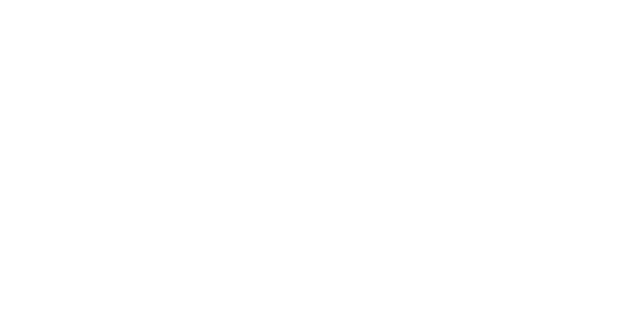
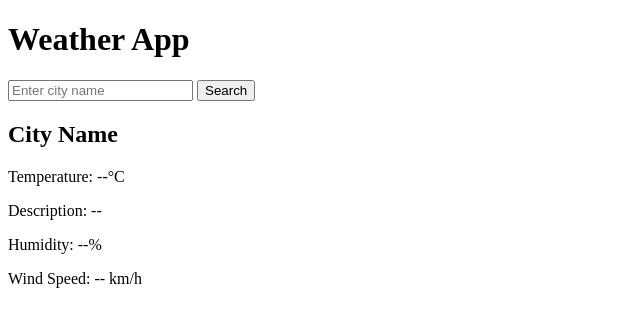
Before and after one commit to DSGC-222220993/weatherPage, a plain HTML site: page index.html in a window 1280 px wide. Shown: the whole page, without its empty margins (0-640 px from the left). Drawn offline with Linux system fonts and the light colour scheme.

Commit message:
feat: estructura principal HTML

```diff
--- a/index.html
+++ b/index.html
@@ -1,10 +1,33 @@
 <!DOCTYPE html>
 <html lang="en">
+
 <head>
     <meta charset="UTF-8">
     <meta name="viewport" content="width=device-width, initial-scale=1.0">
-    <title>Sample HTML Page</title>
+    <title>Weather App</title>
+    <link href="https://fonts.googleapis.com/css2?family=Poppins:wght@300;400;600&display=swap" rel="stylesheet">
     <link rel="stylesheet" href="styles.css">
 </head>
-<body>      </body>
+
+<body>
+    <main class="weather-container">
+       <h1 class="app-title">Weather App</h1>
+
+       <div class="search-section">
+            <input type="text" id="city-input" placeholder="Enter city name" />
+            <button id="search-button">Search</button>
+        </div>
+
+        <div class="weather-display">
+            <h2 id="city-name">City Name</h2>
+            <p id="temperature">Temperature: --°C</p>
+            <p id="description">Description: --</p>
+            <p id="humidity">Humidity: --%</p>
+            <p id="wind-speed">Wind Speed: -- km/h</p>
+        </div>
+
+        <p id="message" class="message"></p>
+    </main>
+    <script src="script.js"></script>
+</body>
 </html>
```
